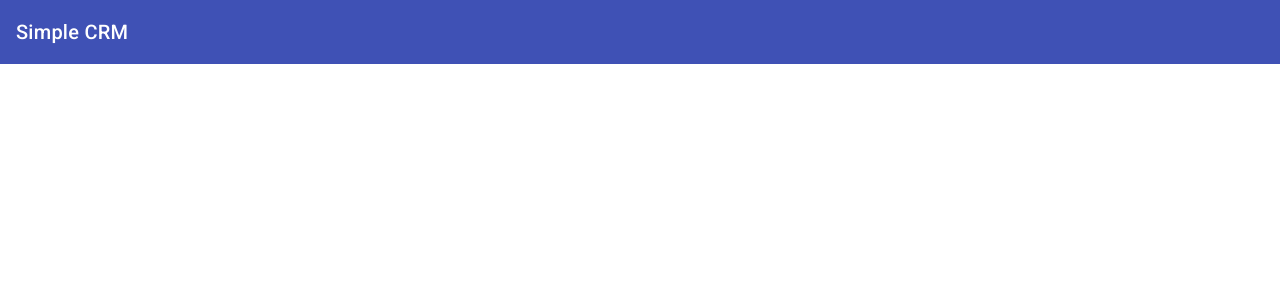
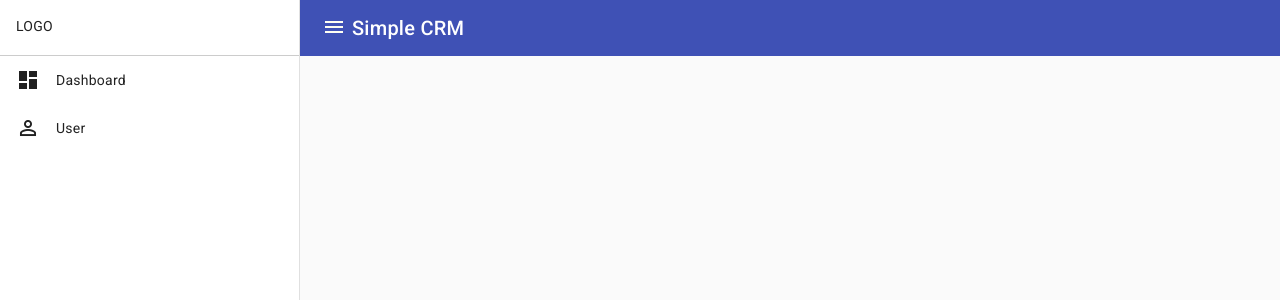
Before and after one commit to be-v-fr/simple-crm, an Angular app: page / in a window 1280 px wide. Shown: the top 300 px of the page. Built offline with nearby package versions, Linux system fonts and the light colour scheme.

Commit message:
added sidenav

```diff
--- a/src/app/app.component.html
+++ b/src/app/app.component.html
@@ -1,6 +1,31 @@
-<mat-toolbar color="primary">
-  <mat-toolbar-row>
-    <span>Simple CRM</span>
-  </mat-toolbar-row>
+<mat-drawer-container class="mat-drawer-container" autosize>
+  <mat-drawer #drawer class="sidenav" [opened]="true" mode="side">
+    <div class="logo-container">LOGO</div>
+    <nav class="sidenav-menu">
+      <a>
+        <mat-icon>dashboard</mat-icon>
+        <span>Dashboard</span>
+      </a>
+      <a>
+        <mat-icon>person_outline</mat-icon>
+        <span>User</span>
+      </a>
+    </nav>
+  </mat-drawer>
+
+  <div class="main-content">
+    <mat-toolbar color="primary">
+      <mat-toolbar-row>
+        <button type="button" mat-button (click)="drawer.toggle()">
+          <mat-icon class="white">menu</mat-icon>
+        </button>
+        <span>Simple CRM</span>
+      </mat-toolbar-row>
+    </mat-toolbar>
+
+  </div>
+
+</mat-drawer-container>
+
 
 <router-outlet />
--- a/src/app/app.component.scss
+++ b/src/app/app.component.scss
@@ -0,0 +1,36 @@
+.mat-drawer-container {
+    height: 100dvh;
+    height: 100vh;
+    .sidenav {
+        width: 300px;
+        .logo-container {
+            width: 100%;
+            min-height: 56px;
+            border-bottom: 1px solid #CCCCCC;
+            padding: 16px;
+        }
+        .sidenav-menu {
+            display: flex;
+            flex-direction: column;
+            a {
+                display: flex;
+                align-items: center;
+                gap: 16px;
+                padding: 0 16px;
+                height: 48px;
+                &:hover {
+                    background: #F2F2F2;
+                }
+                &:active {
+                    background: #EAEAEA;
+                }
+            }
+        }
+    }
+}
+
+mat-toolbar,
+mat-toolbar-row {
+    height: 56px;
+    min-height: 56px;
+}
--- a/src/app/app.component.ts
+++ b/src/app/app.component.ts
@@ -1,12 +1,14 @@
 import { Component } from '@angular/core';
 import { RouterOutlet } from '@angular/router';
 
+import {MatIconModule} from '@angular/material/icon';
 import {MatToolbarModule} from '@angular/material/toolbar';
+import {MatSidenavModule} from '@angular/material/sidenav';
 
 @Component({
   selector: 'app-root',
   standalone: true,
-  imports: [RouterOutlet, MatToolbarModule],
+  imports: [RouterOutlet, MatIconModule, MatToolbarModule, MatSidenavModule],
   templateUrl: './app.component.html',
   styleUrl: './app.component.scss'
 })
--- a/src/styles.scss
+++ b/src/styles.scss
@@ -1,4 +1,37 @@
-/* You can add global styles to this file, and also import other style files */
+* {
+  box-sizing: border-box;
+}
 
-html, body { height: 100%; }
-body { margin: 0; font-family: Roboto, "Helvetica Neue", sans-serif; }
+html,
+body {
+  height: 100%;
+}
+
+body {
+  margin: 0;
+  font-family: Roboto, "Helvetica Neue", sans-serif;
+}
+
+@mixin transition-hover($t: 75ms) {
+  transition: $t ease;
+  &:hover,
+  &:active {
+      transition: $t ease;
+  }
+}
+
+button {
+  background: none;
+  border: none;
+  cursor: pointer;
+  @include transition-hover();
+}
+
+a {
+  cursor: pointer;
+  @include transition-hover();
+}
+
+.white {
+  color: #fffff3;
+}
```
